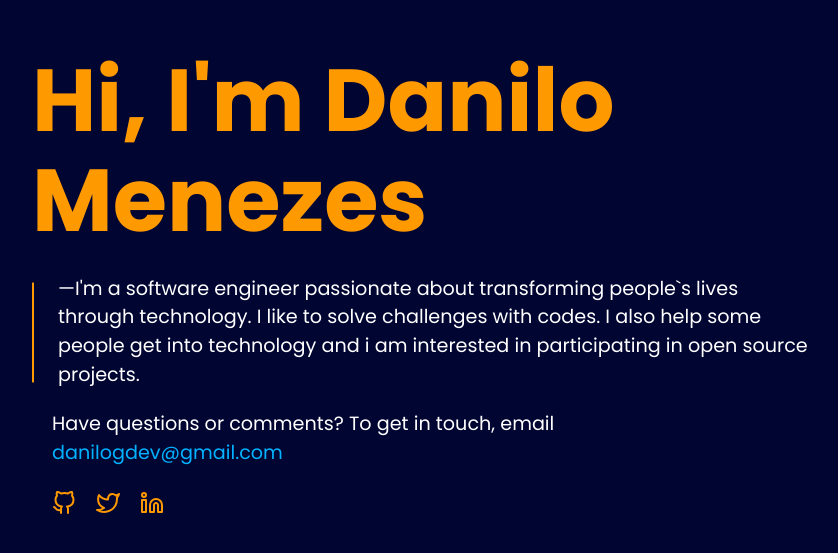
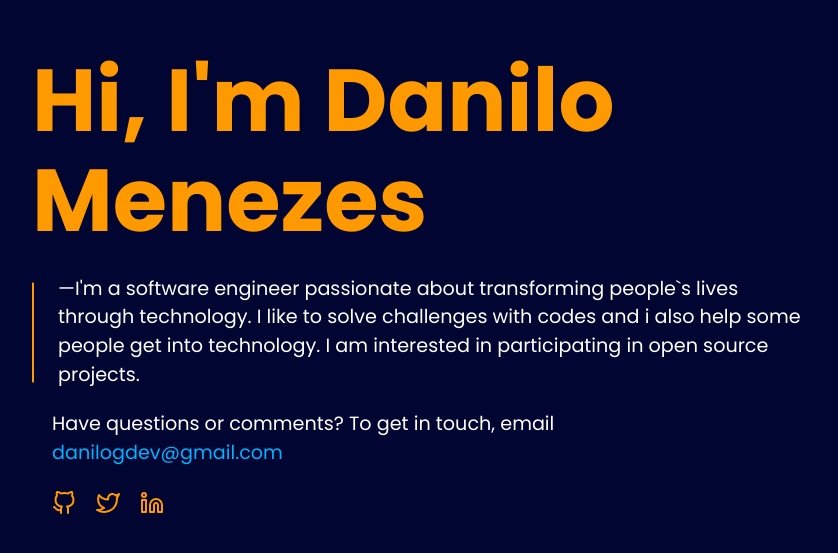
Before and after one commit to jovemdan/danilo-menezes, a Next.js app: page / in a window 1280 px wide. Shown: the part 117-670 px from the top of the page, without its empty margins (218-1056 px from the left). Built offline with nearby package versions, Linux system fonts and the light colour scheme.

Commit message:
fix: Adjusts text

```diff
--- a/components/hi/hi.tsx
+++ b/components/hi/hi.tsx
@@ -28,8 +28,8 @@ export function Hi() {
             <Box>
               <Text color='white' fontSize={['0.8rem', '1rem', '1.2rem']}>
                 —I'm a software engineer passionate about transforming people`s
-                lives through technology. I like to solve challenges with codes.
-                I also help some people get into technology and i am interested
+                lives through technology. I like to solve challenges with codes
+                and i also help some people get into technology. I am interested
                 in participating in open source projects.
               </Text>
             </Box>
```
